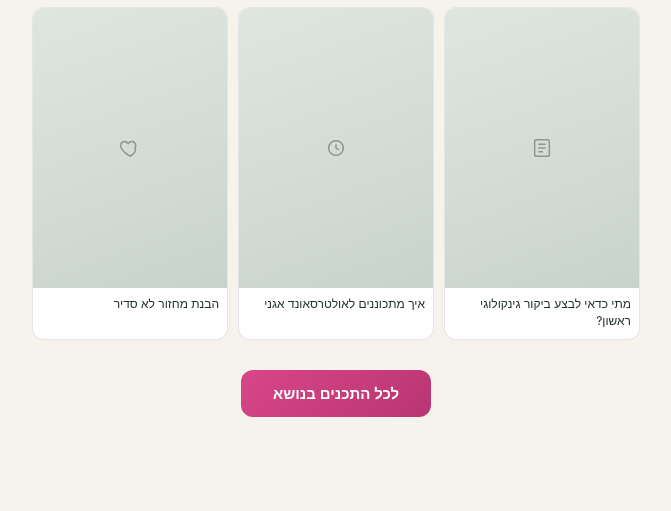
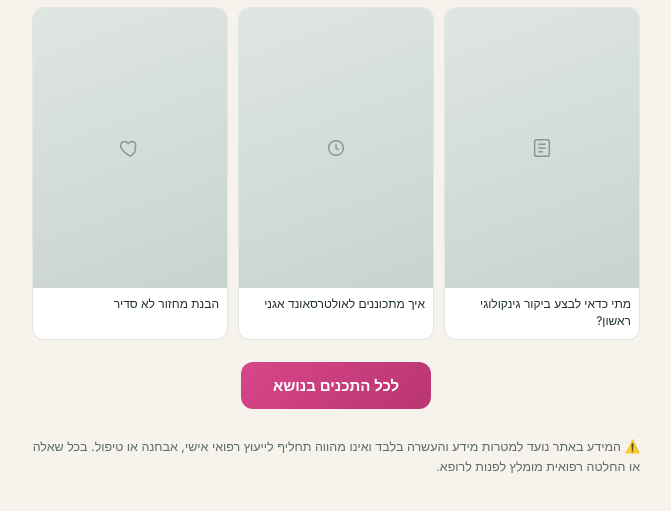
Before and after one commit to gilabd-ai/gila_md-knowledge-videos-library-, a plain HTML site: page index.html in a window 1280 px wide. Shown: the part 963-1474 px from the top of the page, without its empty margins (304-975 px from the left). Before the commit the page ends 1436 px from the top, so only its background shows below. Drawn offline with Linux system fonts and the light colour scheme.

Commit message:
Add files via upload

```diff
--- a/index.html
+++ b/index.html
@@ -217,7 +217,7 @@
   }
 
   /* ---------- Related Knowledge ---------- */
-  .related-section{ margin-bottom:30px; }
+  .related-section{ margin-bottom:22px; }
   .related-grid{
     display:grid;
     grid-template-columns: repeat(3, 1fr);
@@ -261,6 +261,15 @@
     transition:box-shadow 0.15s ease;
   }
   .more-link:hover{ box-shadow: 0 4px 14px rgba(0,0,0,0.2); }
+
+  .site-disclaimer{
+    font-family:'Inter', sans-serif;
+    font-size:12.5px;
+    font-weight:400;
+    color:#5c6b64;
+    line-height:1.6;
+    margin:28px 0 4px;
+  }
 
   /* ---------- Full-screen video viewer ---------- */
   /* No vh/svh, no visualViewport, no page-relative math of any kind.
@@ -434,6 +443,8 @@
   </section>
 
   <a class="more-link" href="#" onclick="return false;">לכל התכנים בנושא</a>
+
+  <p class="site-disclaimer">⚠️ המידע באתר נועד למטרות מידע והעשרה בלבד ואינו מהווה תחליף לייעוץ רפואי אישי, אבחנה או טיפול. בכל שאלה או החלטה רפואית מומלץ לפנות לרופא.</p>
 </main>
 
 <!-- Full-screen video viewer -->
```
